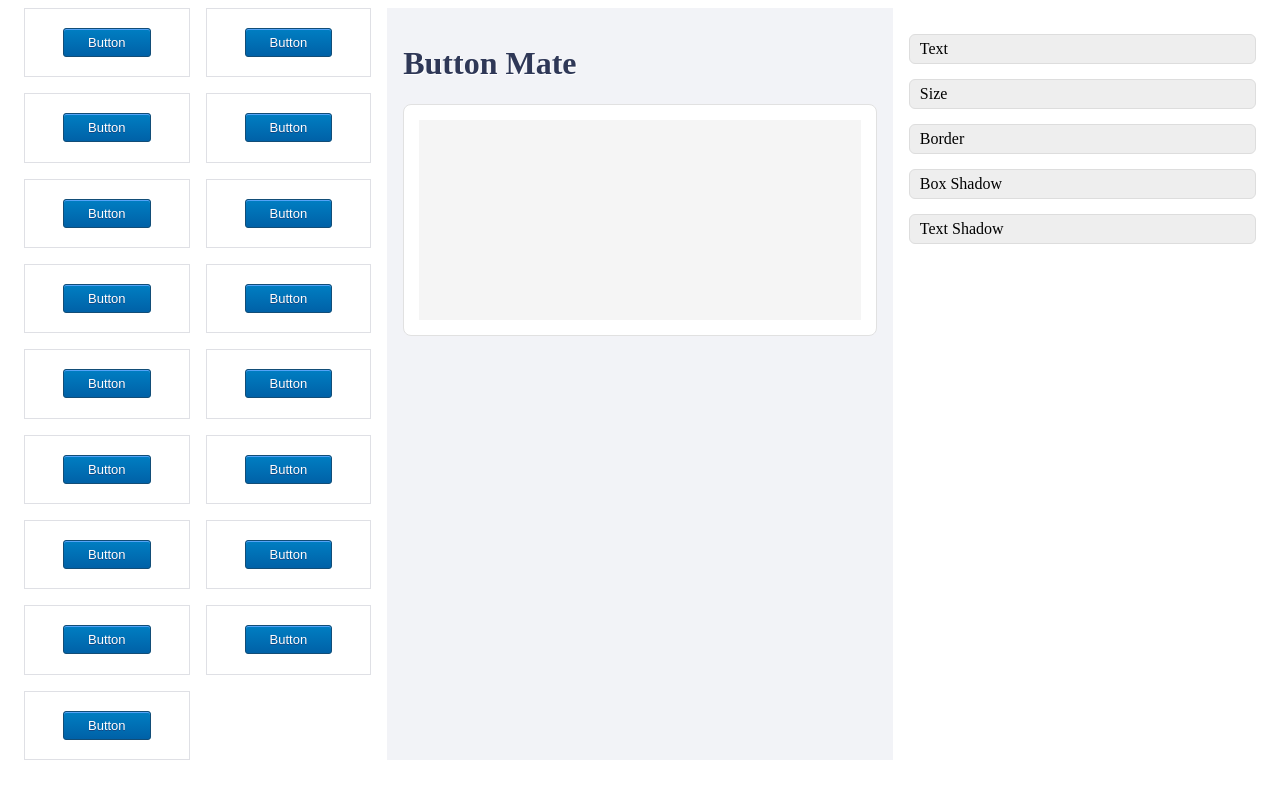
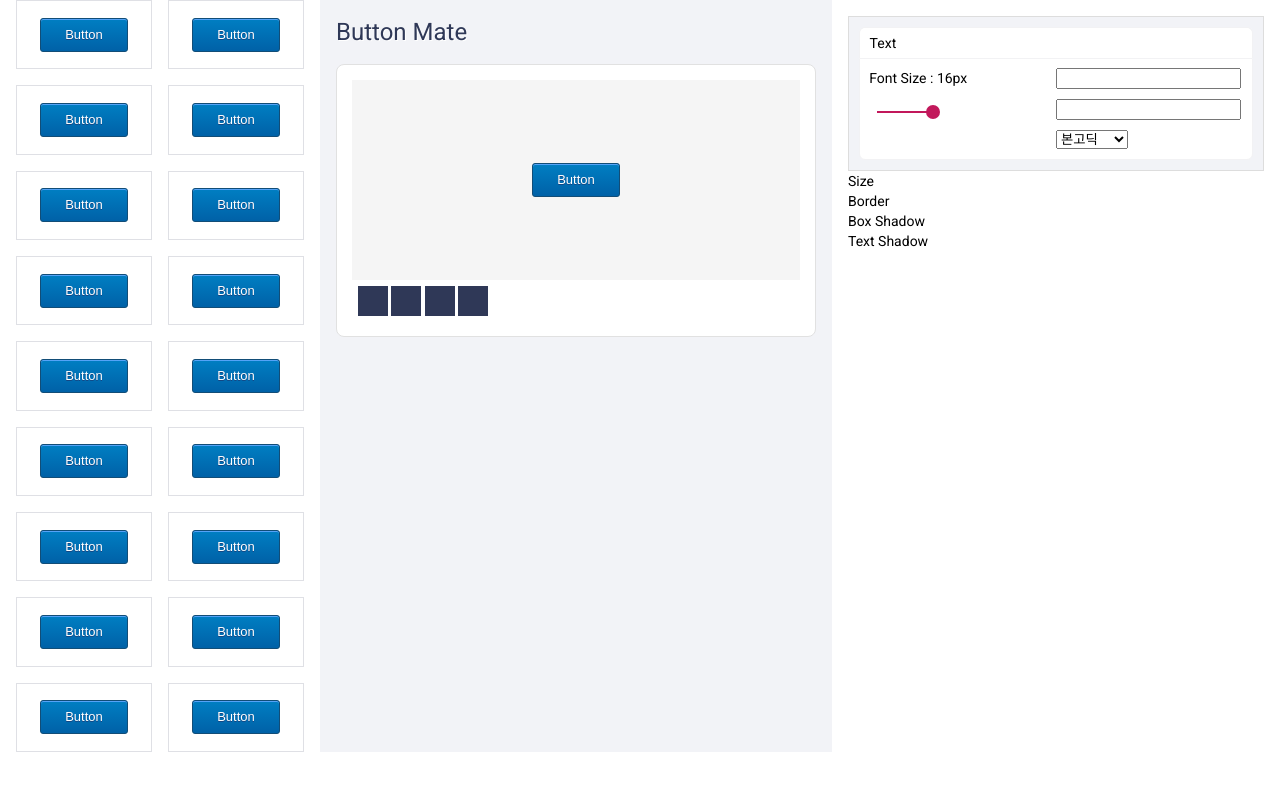
Before and after one commit to seoyun6/button-mate, an Angular app: page / in a window 1280 px wide. Built offline with nearby package versions, Linux system fonts and the light colour scheme.

Commit message:
##레이아웃 수정

```diff
--- a/angular.json
+++ b/angular.json
@@ -28,6 +28,7 @@
               "src/assets"
             ],
             "styles": [
+              "./node_modules/@angular/material/prebuilt-themes/pink-bluegrey.css",
               "src/styles.scss"
             ],
             "scripts": []
@@ -96,6 +97,7 @@
               "src/assets"
             ],
             "styles": [
+              "./node_modules/@angular/material/prebuilt-themes/pink-bluegrey.css",
               "src/styles.scss"
             ],
             "scripts": []
--- a/package.json
+++ b/package.json
@@ -11,10 +11,12 @@
   "private": true,
   "dependencies": {
     "@angular/animations": "^14.2.0",
+    "@angular/cdk": "^14.2.6",
     "@angular/common": "^14.2.0",
     "@angular/compiler": "^14.2.0",
     "@angular/core": "^14.2.0",
     "@angular/forms": "^14.2.0",
+    "@angular/material": "^14.2.6",
     "@angular/platform-browser": "^14.2.0",
     "@angular/platform-browser-dynamic": "^14.2.0",
     "@angular/router": "^14.2.0",
--- a/src/app/app.component.scss
+++ b/src/app/app.component.scss
@@ -1,6 +1,6 @@
 .main {
   display: grid;
-  grid-template-columns: 30% 40% 30%;
+  grid-template-columns: 25% 40% 35%;
 }
 
 .buttons {
@@ -14,5 +14,4 @@
   padding: 1rem;
   background-color: #f2f3f7;
   height: 90vh;
-
 }
--- a/src/app/app.module.ts
+++ b/src/app/app.module.ts
@@ -7,6 +7,8 @@ import { ButtonsComponent } from './layout/buttons/buttons.component';
 import { DisplayComponent } from './layout/display/display.component';
 import { OptionsComponent } from './layout/options/options.component';
 import { ButtonComponent } from './components/button/button.component';
+import { BrowserAnimationsModule } from '@angular/platform-browser/animations';
+import { MatSliderModule } from '@angular/material/slider';
 
 @NgModule({
   declarations: [
@@ -18,7 +20,9 @@ import { ButtonComponent } from './components/button/button.component';
   ],
   imports: [
     BrowserModule,
-    AppRoutingModule
+    AppRoutingModule,
+    BrowserAnimationsModule,
+    MatSliderModule,
   ],
   providers: [],
   bootstrap: [AppComponent]
--- a/src/app/layout/buttons/buttons.component.html
+++ b/src/app/layout/buttons/buttons.component.html
@@ -15,3 +15,4 @@
 <app-button></app-button>
 <app-button></app-button>
 <app-button></app-button>
+<app-button></app-button>
--- a/src/app/layout/display/display.component.html
+++ b/src/app/layout/display/display.component.html
@@ -2,7 +2,15 @@
 <div class="container">
   <div class="preview">
     <div class="btn-wrap">
-
+      <app-button></app-button>
+    </div>
+    <div class="btn-set">
+      <div class="colors">
+        <div class="color"></div>
+        <div class="color"></div>
+        <div class="color"></div>
+        <div class="color"></div>
+      </div>
     </div>
   </div>
 </div>
--- a/src/app/layout/display/display.component.scss
+++ b/src/app/layout/display/display.component.scss
@@ -14,6 +14,23 @@
     .btn-wrap {
       background-color: rgb(245, 245, 245);
       min-height: 200px;
+      display: flex;
+      justify-content: center;
+      align-items: center;
+    }
+    .btn-set {
+      .colors {
+        width: 30%;
+        padding: 0.4em;
+        display: grid;
+        grid-template-columns: repeat(4, 1fr);
+        .color {
+          background-color: #2f3857;
+          width: 30px;
+          height: 30px;
+        }
+
+      }
     }
   }
 }
--- a/src/app/layout/options/options.component.html
+++ b/src/app/layout/options/options.component.html
@@ -1,10 +1,25 @@
 <div class="options-container">
-  <div class="option-title">
-    Text
+  <div class="option-card">
+    <div class="option-title">
+      Text
+    </div>
+    <div class="option-body">
+      <div class="group">
+        <span>Font Size : </span><span>16px</span>
+        <mat-slider color="primary" value="50"></mat-slider>
+      </div>
+      <div class="group">
+        <input class="input">
+        <input class="input">
+        <select name="font">
+          <option value="font-name">본고딕</option>
+          <option value="font-name">나눔고딕</option>
+          <option value="font-name">맑은고딕</option>
+        </select>
+      </div>
+    </div>
   </div>
-  <div class="option-wrap">
 
-  </div>
   <div class="option-title">
     Size
   </div>
--- a/src/app/layout/options/options.component.scss
+++ b/src/app/layout/options/options.component.scss
@@ -1,10 +1,30 @@
 .options-container {
   padding: 1rem;
-  .option-title {
-    border-radius: 6px;
-    background-color: #EEE;
-    border: 1px solid #DDD;
-    margin: 10px 0 15px;
-    padding: 5px 10px;
+  .option-card {
+    background-color: #f2f3f7;
+    border: 1px solid #dddddd;
+    padding: 0.6rem;
+    .option-title {
+      border-radius: 6px 6px 0 0;
+      background-color: #fff;
+      border: 1px solid #f2f2f4;
+      border-width: 1px 1px 0px 1px;
+      padding: 5px 10px;
+    }
+    .option-body {
+      display: flex;
+      justify-content: center;
+      padding: 0.6rem;
+      border-radius: 0 0 6px 6px;
+      background-color: #fff;
+      border: 1px solid #f2f2f4;
+      .group {
+        width: 50%;
+      }
+    }
+    .input {
+      margin-bottom: 0.6rem;
+    }
   }
+
 }
--- a/src/index.html
+++ b/src/index.html
@@ -6,8 +6,11 @@
   <base href="/">
   <meta name="viewport" content="width=device-width, initial-scale=1">
   <link rel="icon" type="image/x-icon" href="favicon.ico">
+  <link rel="preconnect" href="https://fonts.gstatic.com">
+  <link href="https://fonts.googleapis.com/css2?family=Roboto:wght@300;400;500&display=swap" rel="stylesheet">
+  <link href="https://fonts.googleapis.com/icon?family=Material+Icons" rel="stylesheet">
 </head>
-<body>
+<body class="mat-typography">
   <app-root></app-root>
 </body>
 </html>
--- a/src/styles.scss
+++ b/src/styles.scss
@@ -1 +1,4 @@
 /* You can add global styles to this file, and also import other style files */
+
+html, body { height: 100%; }
+body { margin: 0; font-family: Roboto, "Helvetica Neue", sans-serif; }
```
Also changed, not shown: 1 other file (tests, documents, lock files or other folders).
